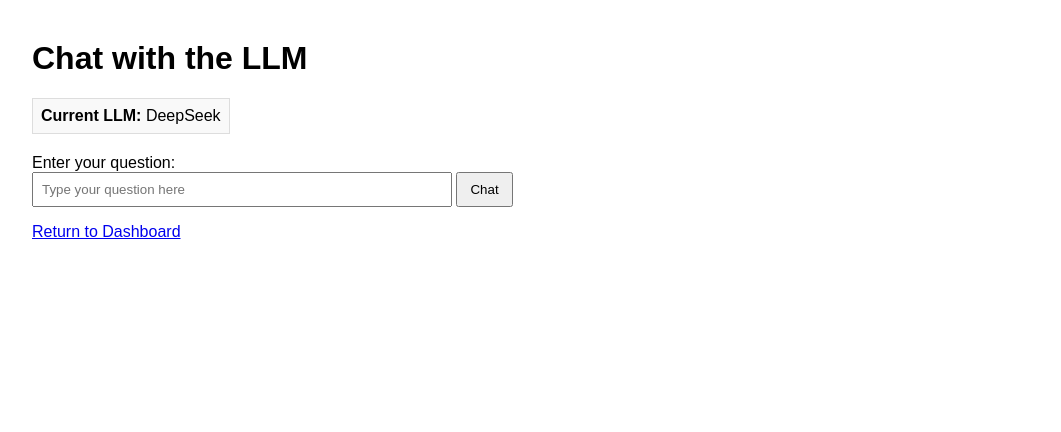
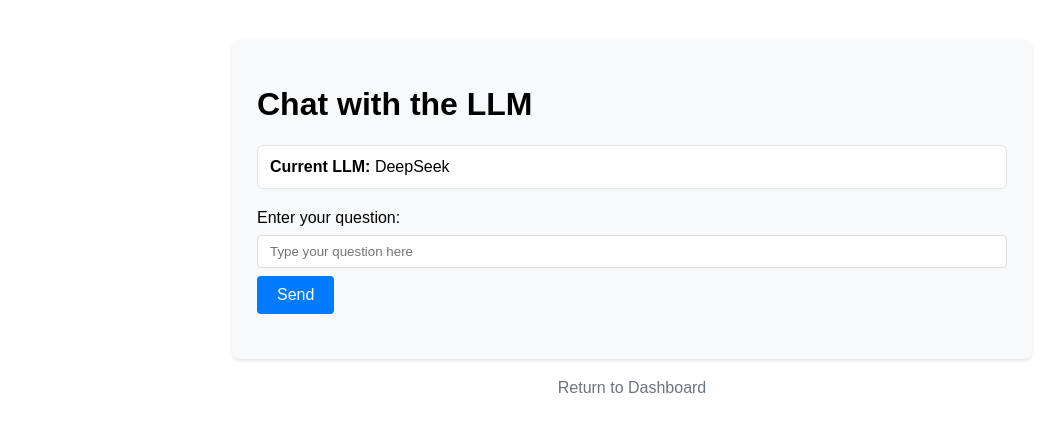
Before and after one commit to umarhunter/vdba, a Flask app: page /chat in a window 1280 px wide. Shown: the top 432 px of the page, without its empty margins (8-1069 px from the left). Run offline with Flask 3, Linux system fonts and the light colour scheme.

Commit message:
refactor: cleaned additional web pages

```diff
--- a/app/templates/chat.html
+++ b/app/templates/chat.html
@@ -4,69 +4,116 @@
     <meta charset="utf-8">
     <title>Chat with LLM</title>
     <style>
-      body { font-family: Arial, sans-serif; margin: 40px; }
-      input[type="text"] { width: 400px; padding: 8px; }
-      button { padding: 8px 12px; }
-      pre { background: #f4f4f4; padding: 10px; }
+      body {
+        font-family: Arial, sans-serif;
+        max-width: 800px;
+        margin: 40px auto;
+        padding: 0 20px;
+      }
+      .chat-container {
+        background: #f8f9fa;
+        padding: 25px;
+        border-radius: 8px;
+        box-shadow: 0 2px 4px rgba(0,0,0,0.1);
+      }
       .current-model {
+        background: white;
+        padding: 12px;
+        border: 1px solid #e1e4e8;
+        border-radius: 6px;
+        margin-bottom: 20px;
+      }
+      .chat-form {
+        margin: 20px 0;
+      }
+      input[type="text"] {
+        width: 100%;
+        padding: 8px 12px;
         border: 1px solid #ddd;
-        padding: 8px;
-        margin-bottom: 20px;
-        display: inline-block;
-        background: #f9f9f9;
+        border-radius: 4px;
+        margin: 8px 0;
+        box-sizing: border-box;
       }
-      /* Spinner styles */
+      button {
+        background-color: #007bff;
+        color: white;
+        padding: 10px 20px;
+        border: none;
+        border-radius: 4px;
+        cursor: pointer;
+        font-size: 16px;
+      }
+      button:hover {
+        background-color: #0056b3;
+      }
+      .answer {
+        background: white;
+        padding: 15px;
+        border: 1px solid #e1e4e8;
+        border-radius: 6px;
+        margin-top: 20px;
+      }
       #spinner {
         display: none;
-        margin-top: 20px;
+        margin: 20px 0;
+        text-align: center;
       }
       .spinner {
-        border: 4px solid #f3f3f3; /* Light grey */
-        border-top: 4px solid #3498db; /* Blue */
+        border: 4px solid #f3f3f3;
+        border-top: 4px solid #007bff;
         border-radius: 50%;
         width: 30px;
         height: 30px;
         animation: spin 1s linear infinite;
         margin: 0 auto;
       }
+      .back-link {
+        display: block;
+        margin-top: 20px;
+        text-align: center;
+        color: #6c757d;
+        text-decoration: none;
+      }
+      .back-link:hover {
+        color: #343a40;
+      }
       @keyframes spin {
         0% { transform: rotate(0deg); }
         100% { transform: rotate(360deg); }
       }
-      .spinner-text {
-        text-align: center;
-        margin-top: 10px;
-        font-size: 0.9em;
-      }
     </style>
+  </head>
+  <body>
+    <div class="chat-container">
+      <h1>Chat with the LLM</h1>
+      <div class="current-model">
+        <strong>Current LLM:</strong> {{ current_llm }}
+      </div>
+      <form class="chat-form" method="get" action="{{ url_for('main.chat') }}" onsubmit="showSpinner()">
+        <label for="q">Enter your question:</label>
+        <input type="text" id="q" name="q" placeholder="Type your question here" value="{{ query }}" required>
+        <button type="submit">Send</button>
+      </form>
+
+      <div id="spinner">
+        <div class="spinner"></div>
+        <p>Thinking...</p>
+      </div>
+
+      {% if answer %}
+        <div class="answer">
+          <h2>Answer:</h2>
+          <pre>{{ answer }}</pre>
+        </div>
+      {% endif %}
+    </div>
+
+    <a href="{{ url_for('main.dashboard') }}" class="back-link">Return to Dashboard</a>
+
     <script>
       function showSpinner() {
         document.getElementById("spinner").style.display = "block";
       }
     </script>
-  </head>
-  <body>
-    <h1>Chat with the LLM</h1>
-    <div class="current-model">
-      <strong>Current LLM:</strong> {{ current_llm }}
-    </div>
-    <!-- The form triggers the spinner on submission -->
-    <form method="get" action="{{ url_for('main.chat') }}" onsubmit="showSpinner()">
-      <label for="q">Enter your question:</label><br>
-      <input type="text" id="q" name="q" placeholder="Type your question here" value="{{ query }}" required>
-      <button type="submit">Chat</button>
-    </form>
-
-    <!-- Spinner: hidden until the form is submitted -->
-    <div id="spinner">
-      <div class="spinner"></div>
-      <div class="spinner-text">Thinking...</div>
-    </div>
-
-    {% if answer %}
-      <h2>Answer:</h2>
-      <pre>{{ answer }}</pre>
-    {% endif %}
-    <p><a href="{{ url_for('main.index') }}">Return to Dashboard</a></p>
   </body>
 </html>
```
Also changed, not shown: app/templates/configure_embeddings.html (+95 -30 lines), app/templates/dashboard.html (+58 -19 lines).
